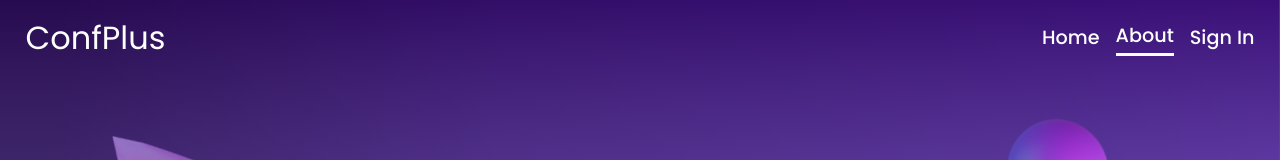
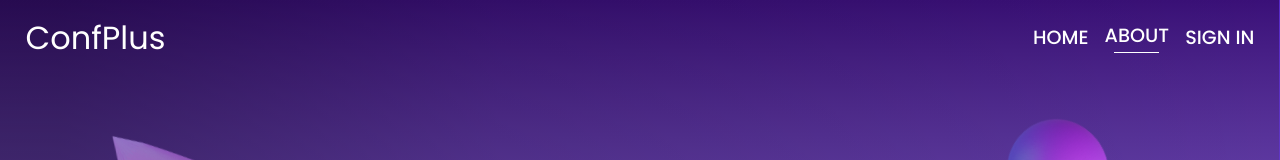
Before and after one commit to ConfPlusDevTeam/confplus-webapp, a Next.js app: page /testPage in a window 1280 px wide. Shown: the top 160 px of the page. Built offline with nearby package versions, Linux system fonts and the light colour scheme; a web font is replaced by a local one.

Commit message:
styles(navbar): change navlink border styles

```diff
--- a/app/components/NavLink/NavLink.module.scss
+++ b/app/components/NavLink/NavLink.module.scss
@@ -5,9 +5,9 @@
   font-weight: 500;
   position: relative;
   top: 0;
+  text-transform: uppercase;
   &:hover {
     transition: 0.3s;
-    border-bottom: #fff solid 0.1rem;
     padding-bottom: 0;
     top: 0;
   }
@@ -15,12 +15,20 @@
 
 .active {
   color: #fff;
+  text-transform: uppercase;
   text-decoration: none;
   font-size: 1.2rem;
   font-weight: 500;
   position: relative;
-  border-bottom: #fff solid 0.2rem;
   transition: all 0.3s ease-in-out;
   top: -0.15rem;
-  padding-bottom: 0.3rem;
+  &::before {
+    content: "";
+    position: absolute;
+    left: 15%;
+    bottom: -0.3rem;
+    width: 70%;
+    padding-bottom: 0.3rem;
+    border-bottom: #fff solid 0.1rem;
+  }
 }
```
